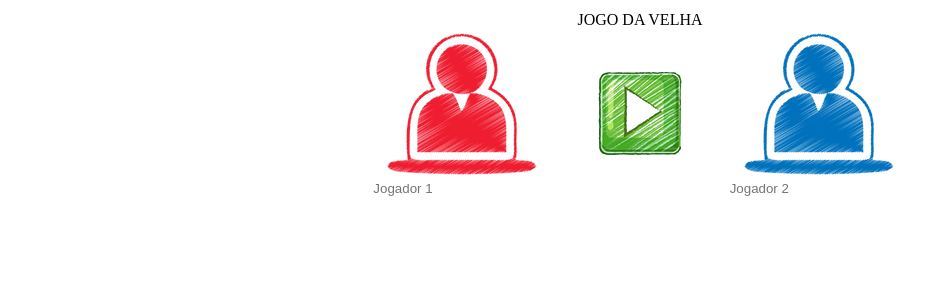
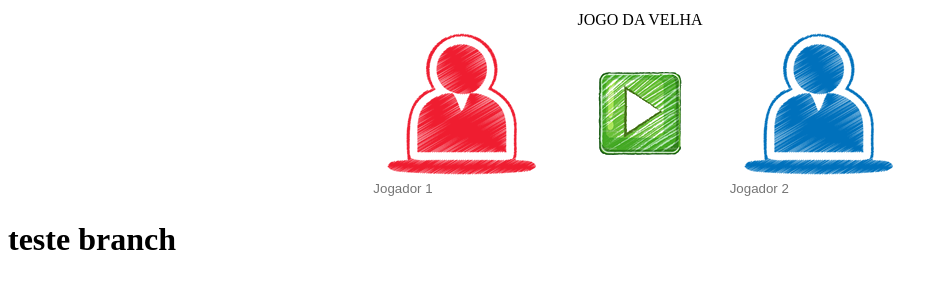
Before and after one commit to brunoalmeida0/Jogo-da-velha, a plain HTML site: page index.html in a window 1280 px wide. Shown: the whole page, without its empty margins (0-946 px from the left). Drawn offline with Linux system fonts and the light colour scheme.

Commit message:
teste branch

```diff
--- a/index.html
+++ b/index.html
@@ -88,5 +88,6 @@
 			</div>
 		</div>
 
+		<h1>teste branch</h1>
 	</body>
 </html>
```
